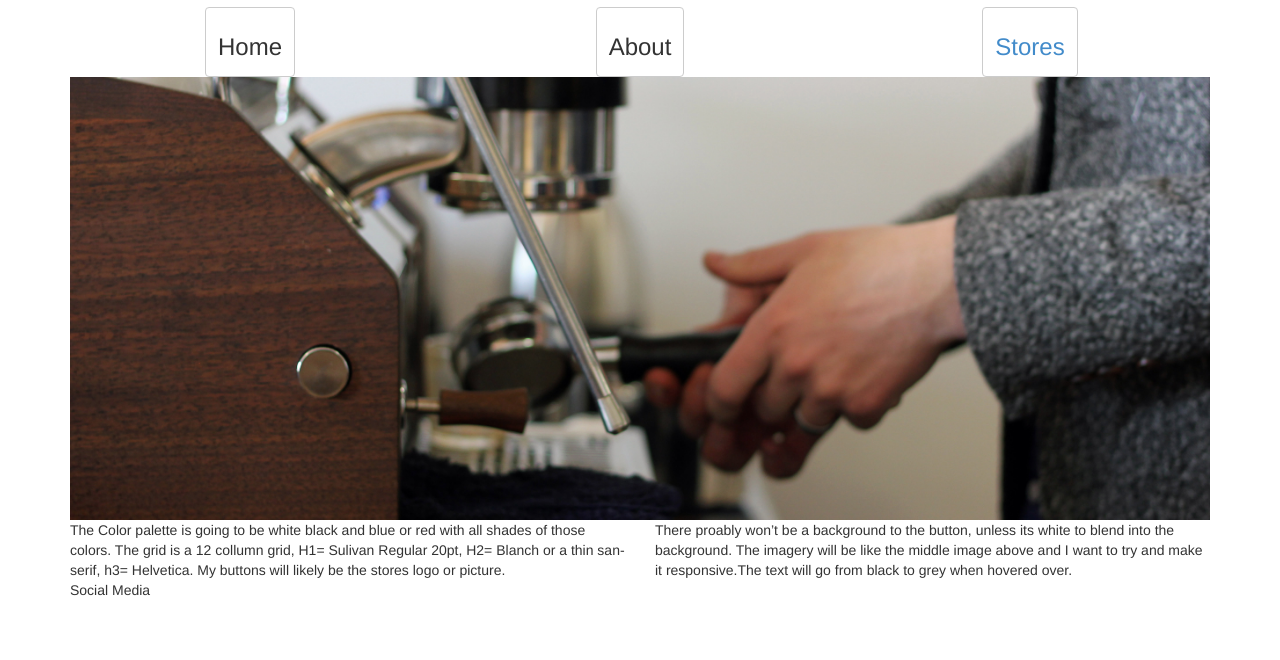
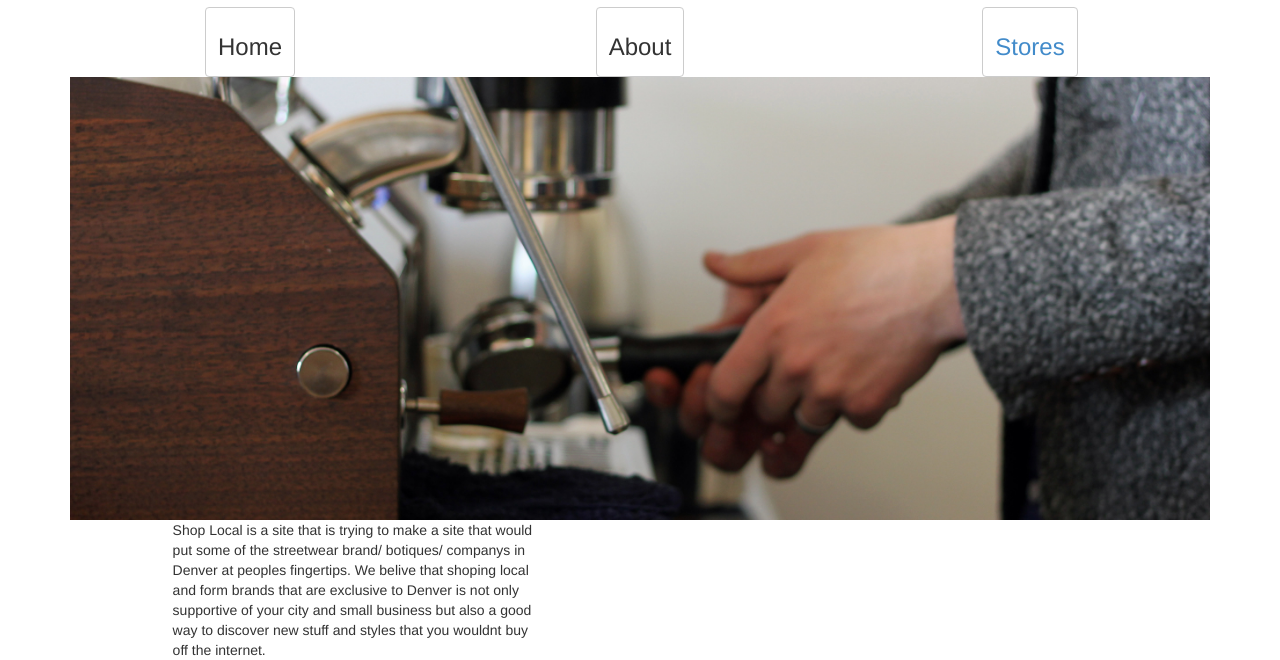
Before and after one commit to MarcusNorton/CreatingWebInterfaces, a plain HTML site: page project/index.html in a window 1280 px wide. Shown: the part 147-807 px from the top of the page. Drawn offline with nearby package versions, Linux system fonts and the light colour scheme.

Commit message:
editing homepage

```diff
--- a/project/index.html
+++ b/project/index.html
@@ -35,18 +35,24 @@
         </div>
         <div class="row">
             <div class="col-lg-4 brand">
-                 <a href="index.html"><button type="button" class="btn btn-default">
-                    <h3>Home</h3>
-                </button></a>
+                <a href="index.html">
+                    <button type="button" class="btn btn-default">
+                        <h3>Home</h3>
+                    </button>
+                </a>
             </div>
             <div class="col-lg-4 brand">
-                <a href="about.html"><button type="button" class="btn btn-default">
-                    <h3>About</h3>
-                </button></a>
+                <a href="about.html">
+                    <button type="button" class="btn btn-default">
+                        <h3>About</h3>
+                    </button>
+                </a>
             </div>
             <div class="col-lg-4 brand">
-                 <a href="stores.html"><button type="button" class="btn btn-default">
-                    <h3>Stores</h3></a>
+                <a href="stores.html">
+                    <button type="button" class="btn btn-default">
+                        <h3>Stores</h3>
+                </a>
                 </button>
             </div>
         </div>
@@ -55,16 +61,13 @@
                 <img class="img-responsive" src="images/IMG_3717.jpg">
             </div>
         </div>
-        <div class="row">
-            <div class="col-lg-6">The Color palette is going to be white black and blue or red with all shades of those colors.
-The grid is a 12 collumn grid, H1= Sulivan Regular 20pt, H2= Blanch or a thin san-serif, h3= Helvetica. My buttons will likely be the stores logo or picture.</div>
-            <div class="col-lg-6">There proably won’t be a background to the button, unless its white to blend into the background. The imagery will be like the middle image above and I want to try and make it responsive.The text will go from black to grey when hovered
-over.
-</div>
+
+        <div class="col-lg-6 blurb">Shop Local is a site that is trying to make a site that would put some of the streetwear brand/ botiques/ companys in Denver at peoples fingertips. We belive that shoping local and form brands that are exclusive to Denver is not only supportive of your city and small business but also a good way to discover new stuff and styles that you wouldnt buy off the internet.</div>
+        <div class="col-lg-6 blurb">
         </div>
-        <div class="row">
-            <div class="col-lg-12">Social Media</div>
-        </div>
+    </div>
+
+    </div>
 
     </div>
 
```
